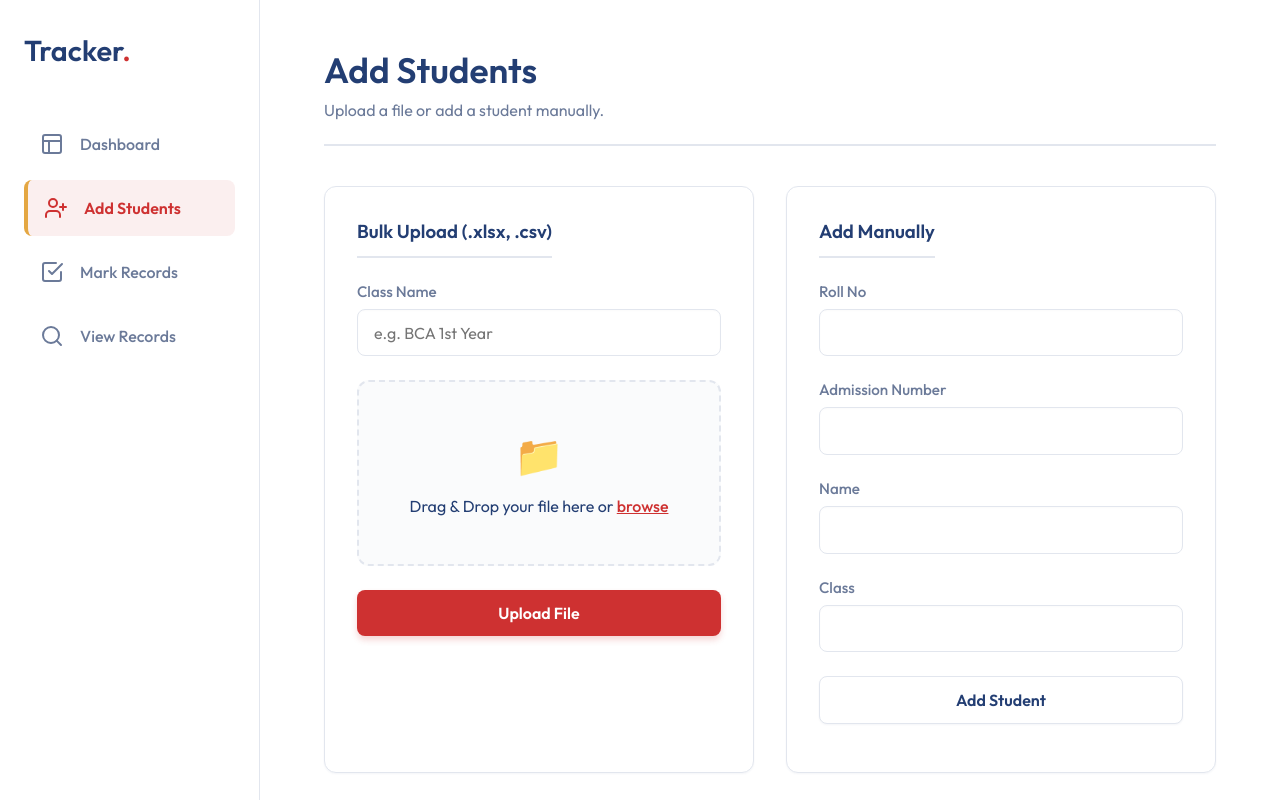
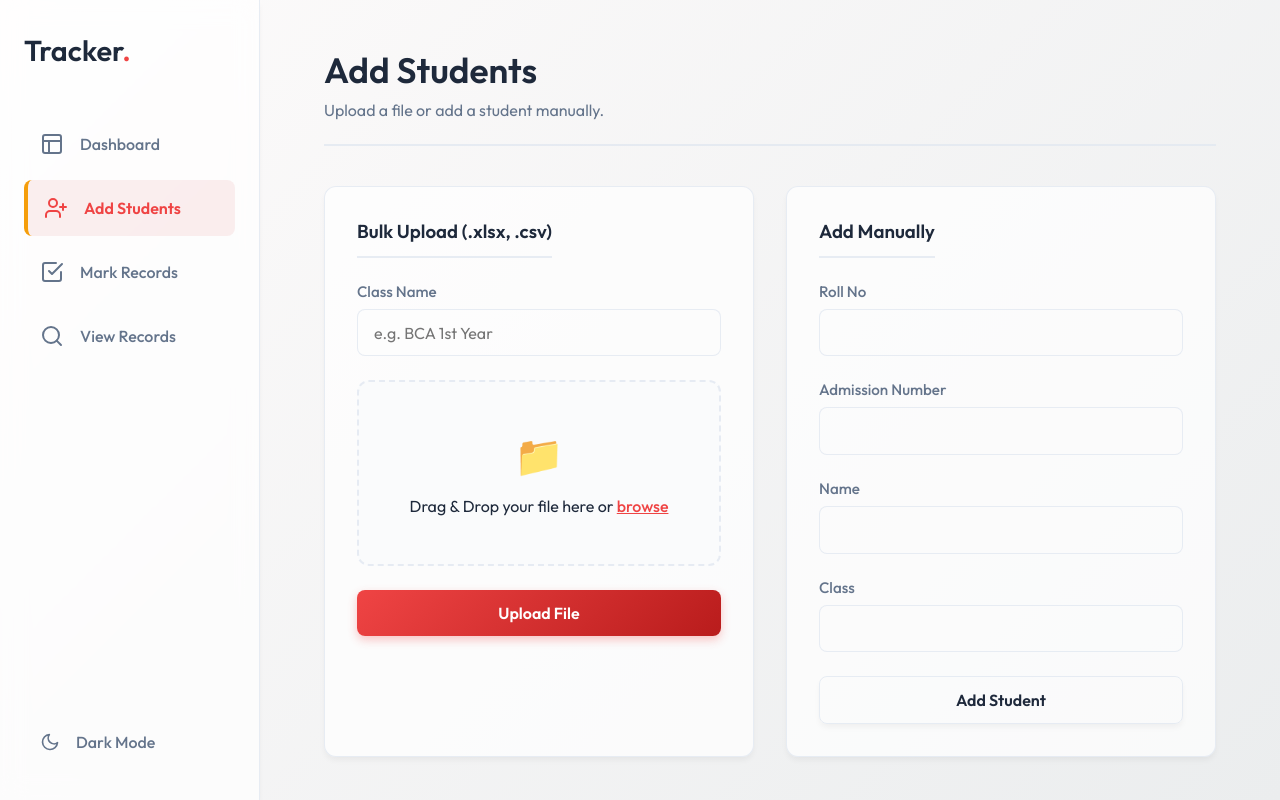
Before and after one commit to Ysaibhanu99/Record_tracker, a Flask app: page / in a window 1280 px wide. Run offline with Flask 3, Linux system fonts and the light colour scheme.

Commit message:
Add Premium UI Redesign (Dark mode, Glassmorphism, Toasts, Skeletons) and README

```diff
--- a/static/css/styles.css
+++ b/static/css/styles.css
@@ -1,16 +1,36 @@
 :root {
-    --bg-color: #ffffff; /* Maximum white */
-    --sidebar-bg: #ffffff;
-    --card-bg: #ffffff;
-    --text-main: #233e73; /* Dark Blue from GMR */
-    --text-muted: #6b7a99;
-    --accent: #ce3131; /* Red from GMR */
-    --accent-hover: #b52b2b;
-    --secondary: #e4a742; /* Yellow/Gold from GMR */
+    --bg-color: #fdfbfb;
+    --sidebar-bg: rgba(255, 255, 255, 0.7);
+    --card-bg: rgba(255, 255, 255, 0.7);
+    --text-main: #1e293b;
+    --text-muted: #64748b;
+    --accent: #ef4444;
+    --accent-hover: #dc2626;
+    --secondary: #f59e0b;
     --success: #10b981;
-    --border: #e2e6ee;
-    --shadow-sm: 0 1px 2px rgba(35, 62, 115, 0.05);
-    --shadow-md: 0 4px 6px -1px rgba(35, 62, 115, 0.1), 0 2px 4px -1px rgba(35, 62, 115, 0.06);
+    --border: rgba(226, 232, 240, 0.8);
+    --shadow-sm: 0 4px 6px -1px rgba(0, 0, 0, 0.05);
+    --shadow-md: 0 10px 15px -3px rgba(0, 0, 0, 0.1);
+    --body-bg: linear-gradient(135deg, #fdfbfb 0%, #ebedee 100%);
+    --gradient-primary: linear-gradient(135deg, #ef4444 0%, #b91c1c 100%);
+    --skeleton-bg: linear-gradient(90deg, #e2e8f0 25%, #cbd5e1 50%, #e2e8f0 75%);
+}
+
+[data-theme="dark"] {
+    --bg-color: #0f172a;
+    --sidebar-bg: rgba(30, 41, 59, 0.7);
+    --card-bg: rgba(30, 41, 59, 0.7);
+    --text-main: #f8fafc;
+    --text-muted: #94a3b8;
+    --accent: #f87171;
+    --accent-hover: #ef4444;
+    --secondary: #fbbf24;
+    --border: rgba(51, 65, 85, 0.8);
+    --shadow-sm: 0 4px 6px -1px rgba(0, 0, 0, 0.3);
+    --shadow-md: 0 10px 15px -3px rgba(0, 0, 0, 0.4);
+    --body-bg: linear-gradient(135deg, #0f172a 0%, #1e293b 100%);
+    --gradient-primary: linear-gradient(135deg, #f87171 0%, #dc2626 100%);
+    --skeleton-bg: linear-gradient(90deg, #334155 25%, #475569 50%, #334155 75%);
 }
 
 * {
@@ -21,7 +41,8 @@
 }
 
 body {
-    background-color: var(--bg-color);
+    background: var(--body-bg);
+    background-attachment: fixed;
     color: var(--text-main);
     min-height: 100vh;
 }
@@ -35,12 +56,15 @@ body {
 /* Sidebar */
 .sidebar {
     width: 260px;
-    background-color: var(--sidebar-bg);
+    background: var(--sidebar-bg);
+    backdrop-filter: blur(12px);
+    -webkit-backdrop-filter: blur(12px);
     padding: 2rem 1.5rem;
     border-right: 1px solid var(--border);
     display: flex;
     flex-direction: column;
-    box-shadow: 2px 0 10px rgba(35, 62, 115, 0.02);
+    box-shadow: var(--shadow-sm);
+    z-index: 10;
 }
 
 .logo {
@@ -91,7 +115,7 @@ body {
     flex: 1;
     padding: 3rem 4rem;
     overflow-y: auto;
-    background-color: #ffffff;
+    background: transparent;
 }
 
 section {
@@ -129,16 +153,19 @@ header p {
 
 .card {
     background: var(--card-bg);
+    backdrop-filter: blur(12px);
+    -webkit-backdrop-filter: blur(12px);
     border: 1px solid var(--border);
     border-radius: 12px;
     padding: 2rem;
     box-shadow: var(--shadow-sm);
-    transition: box-shadow 0.3s ease;
+    transition: all 0.3s ease;
 }
 
 .card:hover {
     box-shadow: var(--shadow-md);
-    border-color: rgba(228, 167, 66, 0.5); /* Yellow on hover */
+    transform: translateY(-4px);
+    border-color: rgba(245, 158, 11, 0.3); /* Yellow on hover */
 }
 
 .card h3 {
@@ -169,7 +196,7 @@ label {
 }
 
 input[type="text"] {
-    background: #ffffff;
+    background: rgba(255, 255, 255, 0.05);
     border: 1px solid var(--border);
     border-radius: 8px;
     padding: 0.8rem 1rem;
@@ -177,12 +204,11 @@ input[type="text"] {
     font-size: 1rem;
     outline: none;
     transition: all 0.3s;
-    box-shadow: inset 0 1px 2px rgba(0,0,0,0.02);
 }
 
 input[type="text"]:focus {
     border-color: var(--accent); /* Red */
-    box-shadow: 0 0 0 3px rgba(206, 49, 49, 0.1);
+    box-shadow: 0 0 0 3px rgba(239, 68, 68, 0.1);
 }
 
 .drop-zone {
@@ -231,32 +257,34 @@ input[type="text"]:focus {
 }
 
 .primary-btn {
-    background-color: var(--accent); /* Red */
+    background: var(--gradient-primary);
     color: #fff;
-    box-shadow: 0 4px 6px rgba(206, 49, 49, 0.2);
+    box-shadow: 0 4px 10px rgba(239, 68, 68, 0.3);
 }
 
 .primary-btn:hover {
-    background-color: var(--accent-hover);
-    box-shadow: 0 6px 8px rgba(206, 49, 49, 0.3);
-    transform: translateY(-1px);
+    box-shadow: 0 6px 15px rgba(239, 68, 68, 0.4);
+    transform: translateY(-2px);
 }
 
 .secondary-btn {
-    background-color: #ffffff;
+    background: transparent;
     color: var(--text-main);
     border: 1px solid var(--border);
     box-shadow: var(--shadow-sm);
 }
 
 .secondary-btn:hover {
-    background-color: #f8f9fa;
+    background: rgba(148, 163, 184, 0.1);
     border-color: var(--text-muted);
+    transform: translateY(-2px);
 }
 
 /* Tables */
 .table-container {
     background: var(--card-bg);
+    backdrop-filter: blur(12px);
+    -webkit-backdrop-filter: blur(12px);
     border: 1px solid var(--border);
     border-radius: 12px;
     overflow: hidden;
@@ -277,14 +305,19 @@ th, td {
 th {
     font-weight: 600;
     color: var(--text-main);
-    background-color: #f8f9fa;
+    background: rgba(148, 163, 184, 0.05);
     text-transform: uppercase;
     font-size: 0.85rem;
     letter-spacing: 0.05em;
 }
 
+tr {
+    transition: all 0.3s ease;
+}
+
 tr:hover {
-    background-color: rgba(35, 62, 115, 0.02);
+    background: rgba(148, 163, 184, 0.05);
+    transform: scale(1.005);
 }
 
 td {
@@ -359,15 +392,64 @@ td {
     }
 }
 
-/* Utilities */
-#uploadStatus, #manualStatus {
-    margin-top: 1rem;
-    font-size: 0.95rem;
-    font-weight: 500;
+.theme-toggle:hover {
+    background-color: rgba(148, 163, 184, 0.1);
+    color: var(--text-main);
 }
 
-.status-success { color: var(--success); }
-.status-error { color: var(--accent); }
+/* Toast Notifications */
+.toast-container {
+    position: fixed;
+    bottom: 2rem;
+    right: 2rem;
+    display: flex;
+    flex-direction: column;
+    gap: 1rem;
+    z-index: 1000;
+}
+
+.toast {
+    background: var(--card-bg);
+    backdrop-filter: blur(12px);
+    -webkit-backdrop-filter: blur(12px);
+    color: var(--text-main);
+    border-left: 4px solid var(--accent);
+    padding: 1rem 1.5rem;
+    border-radius: 8px;
+    box-shadow: var(--shadow-md);
+    min-width: 250px;
+    transform: translateX(120%);
+    opacity: 0;
+    transition: all 0.4s cubic-bezier(0.68, -0.55, 0.265, 1.55);
+}
+
+.toast.show {
+    transform: translateX(0);
+    opacity: 1;
+}
+
+.toast.success { border-color: var(--success); }
+.toast.error { border-color: var(--accent); }
+
+/* Skeleton Loaders */
+@keyframes shimmer {
+    0% { background-position: -200% 0; }
+    100% { background-position: 200% 0; }
+}
+
+.skeleton {
+    background: var(--skeleton-bg);
+    background-size: 200% 100%;
+    animation: shimmer 1.5s infinite linear;
+    border-radius: 4px;
+    color: transparent !important;
+}
+
+.skeleton * {
+    visibility: hidden;
+}
+
+/* Utilities */
 
 .stat-card {
     text-align: center;
--- a/static/js/script.js
+++ b/static/js/script.js
@@ -138,6 +138,16 @@ document.addEventListener('DOMContentLoaded', () => {
         }
 
         try {
+            markTableBody.innerHTML = '';
+            // Show skeletons
+            for(let i=0; i<3; i++) {
+                markTableBody.innerHTML += `
+                    <tr>
+                        <td colspan="8"><div class="skeleton" style="height: 20px; width: 100%;"></div></td>
+                    </tr>
+                `;
+            }
+
             const res = await fetch(url);
             const students = await res.json();
 
@@ -252,6 +262,8 @@ document.addEventListener('DOMContentLoaded', () => {
             const boughtData = labels.map(c => data.classes[c].bought);
             const submittedData = labels.map(c => data.classes[c].submitted);
 
+            Chart.defaults.color = document.body.getAttribute('data-theme') === 'dark' ? '#94a3b8' : '#64748b';
+
             const ctx = document.getElementById('progressChart').getContext('2d');
             if (progressChartInstance) {
                 progressChartInstance.destroy();
@@ -285,6 +297,16 @@ document.addEventListener('DOMContentLoaded', () => {
         }
 
         try {
+            viewTableBody.innerHTML = '';
+            // Show skeletons
+            for(let i=0; i<3; i++) {
+                viewTableBody.innerHTML += `
+                    <tr>
+                        <td colspan="6"><div class="skeleton" style="height: 20px; width: 100%;"></div></td>
+                    </tr>
+                `;
+            }
+
             const res = await fetch(url);
             const students = await res.json();
 
@@ -341,8 +363,62 @@ document.addEventListener('DOMContentLoaded', () => {
 
     // Helper Function
     function showStatus(element, message, type) {
-        element.textContent = message;
-        element.className = `status-${type}`;
-        setTimeout(() => element.textContent = '', 5000);
+        showToast(message, type);
+    }
+
+    function showToast(message, type = 'success') {
+        const container = document.getElementById('toast-container');
+        if (!container) return; // Fallback if container is missing
+
+        const toast = document.createElement('div');
+        toast.className = `toast ${type}`;
+        toast.innerText = message;
+
+        container.appendChild(toast);
+
+        // Trigger reflow to apply transition
+        toast.offsetHeight;
+        toast.classList.add('show');
+
+        setTimeout(() => {
+            toast.classList.remove('show');
+            setTimeout(() => toast.remove(), 400); // Wait for transition
+        }, 3000);
+    }
+
+    // Theme Toggle Logic
+    const themeToggle = document.getElementById('themeToggle');
+    const themeIcon = themeToggle.querySelector('.theme-icon');
+    const themeText = themeToggle.querySelector('.theme-text');
+
+    const setTheme = (isDark) => {
+        if (isDark) {
+            document.body.setAttribute('data-theme', 'dark');
+            themeText.innerText = 'Light Mode';
+            themeIcon.innerHTML = '<circle cx="12" cy="12" r="5"></circle><line x1="12" y1="1" x2="12" y2="3"></line><line x1="12" y1="21" x2="12" y2="23"></line><line x1="4.22" y1="4.22" x2="5.64" y2="5.64"></line><line x1="18.36" y1="18.36" x2="19.78" y2="19.78"></line><line x1="1" y1="12" x2="3" y2="12"></line><line x1="21" y1="12" x2="23" y2="12"></line><line x1="4.22" y1="19.78" x2="5.64" y2="18.36"></line><line x1="18.36" y1="5.64" x2="19.78" y2="4.22"></line>';
+            localStorage.setItem('theme', 'dark');
+        } else {
+            document.body.removeAttribute('data-theme');
+            themeText.innerText = 'Dark Mode';
+            themeIcon.innerHTML = '<path d="M21 12.79A9 9 0 1 1 11.21 3 7 7 0 0 0 21 12.79z"></path>';
+            localStorage.setItem('theme', 'light');
+        }
+
+        // If viewing dashboard, reload chart to update colors
+        if (progressChartInstance) {
+            loadDashboard();
+        }
+    };
+
+    themeToggle.addEventListener('click', () => {
+        const isDark = document.body.getAttribute('data-theme') === 'dark';
+        setTheme(!isDark);
+    });
+
+    // Initialize Theme
+    const savedTheme = localStorage.getItem('theme');
+    const prefersDark = window.matchMedia && window.matchMedia('(prefers-color-scheme: dark)').matches;
+    if (savedTheme === 'dark' || (!savedTheme && prefersDark)) {
+        setTheme(true);
     }
 });
--- a/templates/index.html
+++ b/templates/index.html
@@ -33,6 +33,10 @@
                     View Records
                 </li>
             </ul>
+            <div class="theme-toggle" id="themeToggle" style="margin-top: auto; padding: 1rem; display: flex; align-items: center; gap: 1rem; cursor: pointer; color: var(--text-muted); font-weight: 500; border-radius: 8px; transition: all 0.3s ease;">
+                <svg width="20" height="20" viewBox="0 0 24 24" fill="none" stroke="currentColor" stroke-width="2" stroke-linecap="round" stroke-linejoin="round" class="theme-icon"><path d="M21 12.79A9 9 0 1 1 11.21 3 7 7 0 0 0 21 12.79z"></path></svg>
+                <span class="theme-text">Dark Mode</span>
+            </div>
         </nav>
 
         <!-- Main Content -->
@@ -87,7 +91,6 @@
                             </div>
                             <button type="submit" class="btn primary-btn">Upload File</button>
                         </form>
-                        <div id="uploadStatus"></div>
                     </div>
 
                     <!-- Manual Add Card -->
@@ -112,7 +115,6 @@
                             </div>
                             <button type="submit" class="btn secondary-btn">Add Student</button>
                         </form>
-                        <div id="manualStatus"></div>
                     </div>
                 </div>
             </section>
@@ -190,6 +192,8 @@
         </main>
     </div>
 
+    <div id="toast-container" class="toast-container"></div>
+
     <script src="/static/js/script.js"></script>
 </body>
 </html>
```
